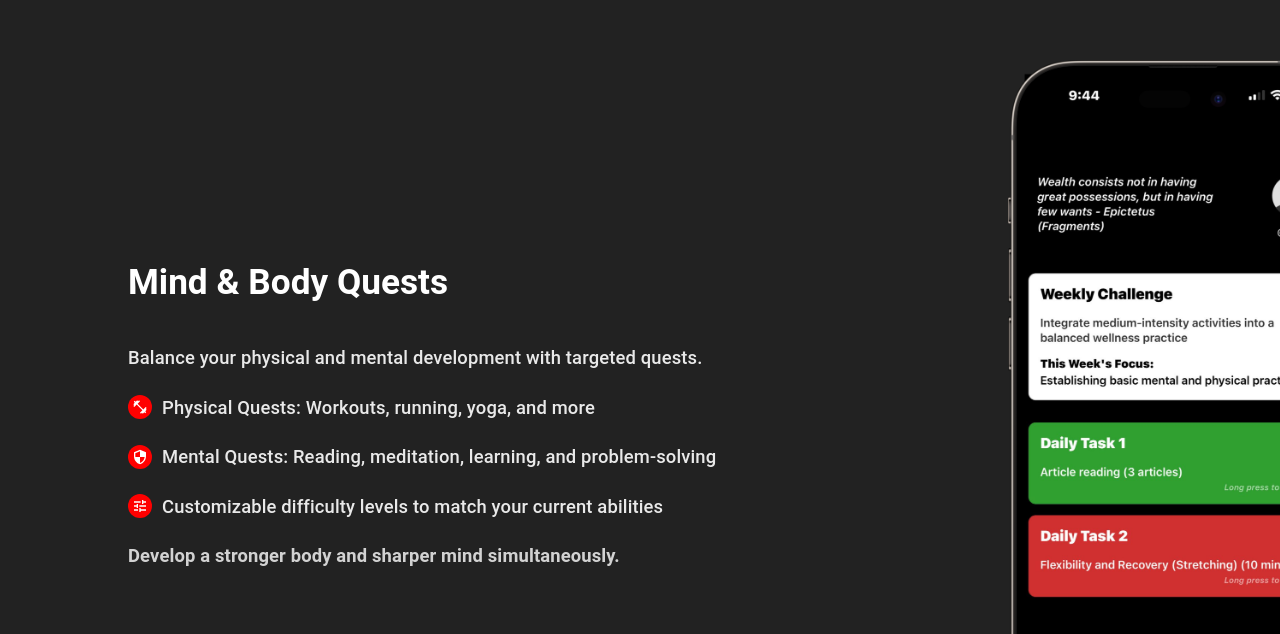
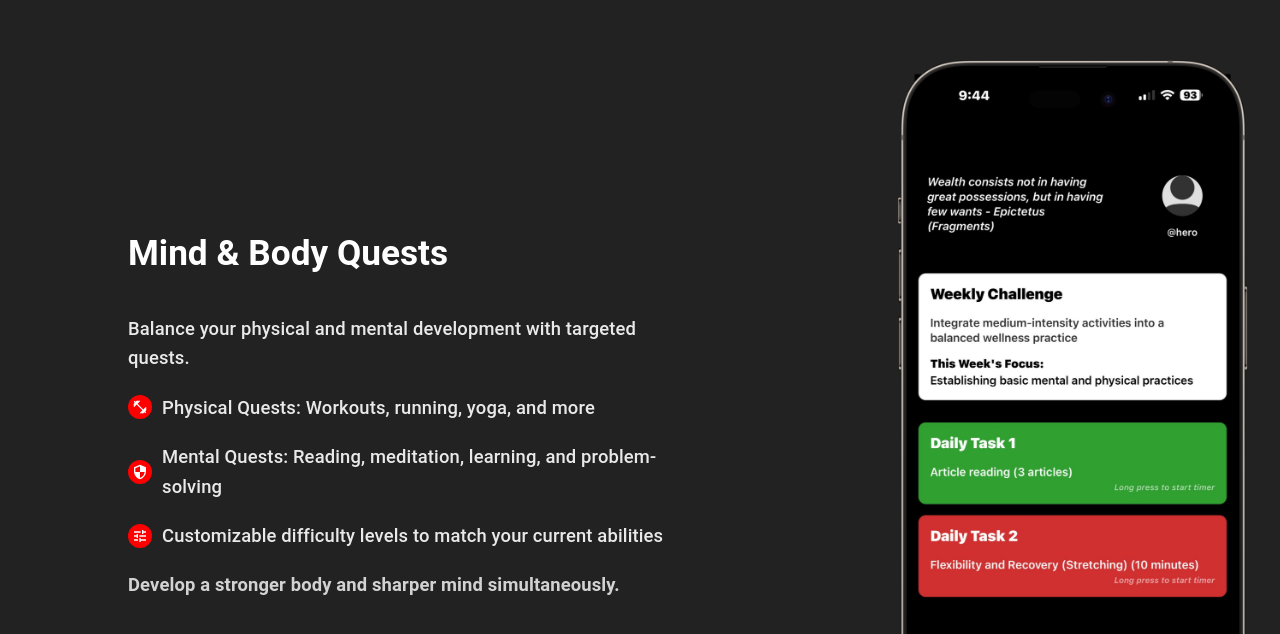
Before and after one commit to selfdiscipline69/sfocra-website, a React (Create React App) app: page / in a window 1280 px wide. Shown: the part 3546-4180 px from the top of the page. Built offline with nearby package versions, Linux system fonts and the light colour scheme; the HTML template or start-up script is replaced by a standard one.

Commit message:
body quest image alignment issue fixed

```diff
--- a/src/components/MindBodyQuests.js
+++ b/src/components/MindBodyQuests.js
@@ -50,10 +50,10 @@ const MindBodyQuests = () => {
         padding: { xs: '60px 15px', sm: '80px 10%', md: '100px 10%' },
         display: "flex",
         alignItems: "center",
-        justifyContent: "space-between",
+        justifyContent: { xs: 'center', md: 'left' },
         flexDirection: { xs: 'column', md: 'row' },
         flexWrap: "wrap",
-        gap: { xs: 4, md: 2 }
+        gap: { xs: 4, md: 25 }
       }}
     >
       {/* Left Side: Text Content */}
@@ -64,11 +64,12 @@ const MindBodyQuests = () => {
         whileInView="visible"
         viewport={{ once: true, amount: 0.2 }}
         sx={{
-          flex: "1",
-          marginRight: { xs: '30px', md: '20px' }, // Add margin to the right on larger screens
-          minWidth: { xs: '90%', md: '400px' },
+          flex: { md: "1" },
+          maxWidth: { md: '550px' },
+          marginRight: { xs: '0px', md: '20px' },
+          minWidth: { xs: '90%', md: 'auto' },
           textAlign: { xs: 'center', md: 'left' },
-          order: { xs: 1, md: 0 }
+          order: { xs: 0, md: 0 },
         }}
       >
         <motion.div variants={itemVariants}>
@@ -219,10 +220,13 @@ const MindBodyQuests = () => {
       {/* Right Side: Image */}
       <Box sx={{
           flex: "1",
-          textAlign: "center",
-          minWidth: { xs: '80%', sm: '60%', md: '400px' },
+          display: "flex",
+          justifyContent: "right",
+          alignItems: "right",
+          width: { md: 'auto' },
+          minWidth: { xs: '80%', sm: '60%', md: 'auto' },
           maxWidth: { xs: '300px', md: '350px' },
-          order: { xs: 0, md: 1 }
+          order: { xs: 1, md: 1 }
          }}>
         <motion.img
           initial={{ opacity: 0, x: 30 }}
--- a/src/components/RPGProgression.js
+++ b/src/components/RPGProgression.js
@@ -99,7 +99,7 @@ const RPGProgression = () => {
           flex: "1",
           marginRight: { xs: '30px', md: '20px' }, // Add margin to the right on larger screens
           minWidth: { xs: '90%', md: '400px' }, // Full width on mobile
-          textAlign: { xs: 'center', md: 'center' } // Center text on mobile
+          textAlign: { xs: 'center', md: 'left' } // Center text on mobile
         }}
       >
         <motion.div variants={itemVariants}>
```
Also changed, not shown: src/note/flowchart.drawio.svg (added).
